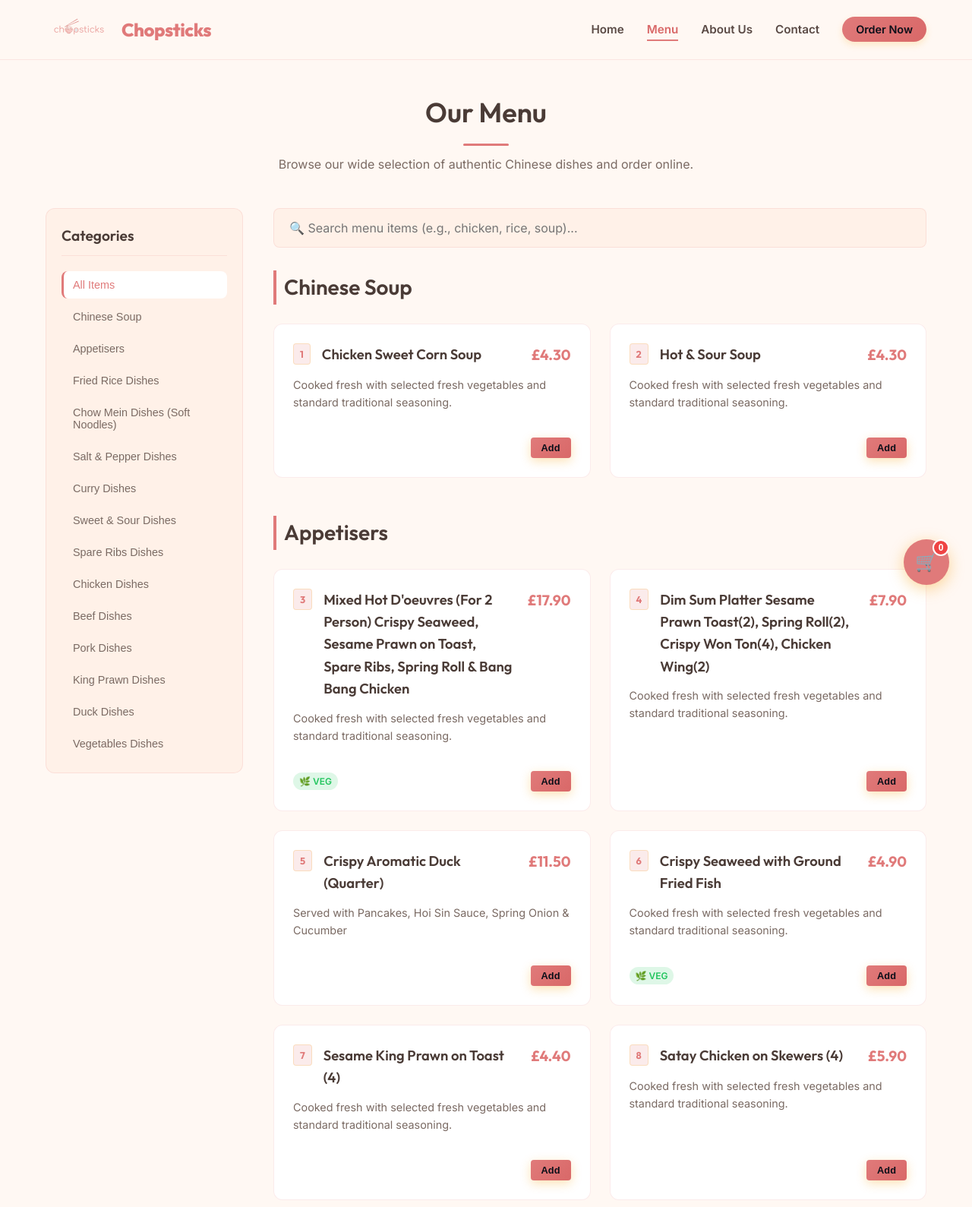
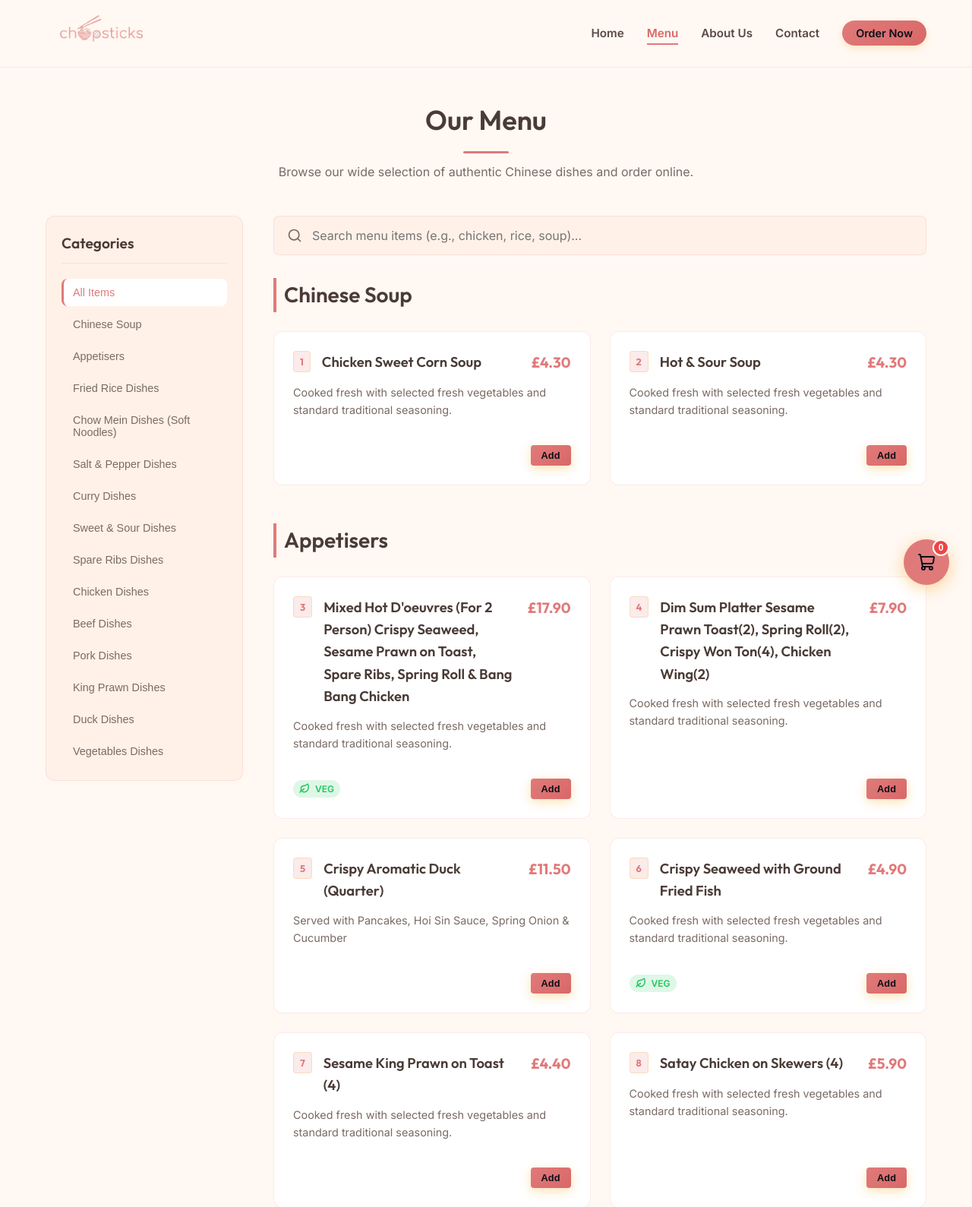
Before and after one commit to sanskriti171/chopsticksss, a Flask app: page /menu in a window 1280 px wide. Shown: the top 1589 px of the page at 76% size. Run offline with Flask 3, Linux system fonts and the light colour scheme.

Commit message:
Increase logo size and replace emojis with Lucide vector icons

```diff
--- a/static/style.css
+++ b/static/style.css
@@ -75,7 +75,7 @@ img {
     display: flex;
     justify-content: space-between;
     align-items: center;
-    padding: 15px 0;
+    padding: 4px 0; /* Balanced vertical padding for larger logo size */
 }
 
 .logo-link {
@@ -85,7 +85,7 @@ img {
 }
 
 .logo-img {
-    height: 48px;
+    height: 80px; /* Increased to 80px */
     object-fit: contain;
 }
 
@@ -758,3 +758,86 @@ textarea.form-control {
         /* simple responsive fallback */
     }
 }
+
+/* Lucide Icon Styling */
+.lucide {
+    width: 24px;
+    height: 24px;
+    stroke-width: 2px;
+    vertical-align: middle;
+    display: inline-block;
+}
+
+/* Specific icon adjustments */
+.info-icon .lucide {
+    width: 40px;
+    height: 40px;
+    color: var(--accent);
+}
+
+.contact-item-icon .lucide {
+    width: 32px;
+    height: 32px;
+    color: var(--accent);
+}
+
+.tag-icon {
+    width: 14px !important;
+    height: 14px !important;
+    margin-right: 4px;
+    vertical-align: -2px;
+    stroke-width: 2.5px;
+}
+
+.footer-icon {
+    width: 16px !important;
+    height: 16px !important;
+    margin-right: 8px;
+    color: var(--accent);
+    vertical-align: -3px;
+}
+
+.cart-title-icon {
+    width: 20px !important;
+    height: 20px !important;
+    margin-right: 8px;
+    vertical-align: -3px;
+}
+
+.cart-close-btn {
+    background: transparent;
+    border: none;
+    color: var(--text-secondary);
+    cursor: pointer;
+    transition: var(--transition);
+}
+
+.cart-close-btn:hover {
+    color: var(--accent);
+}
+
+.cart-close-btn .lucide {
+    width: 18px !important;
+    height: 18px !important;
+}
+
+/* Search bar styling with icon */
+.search-wrapper {
+    position: relative;
+    width: 100%;
+}
+
+.search-icon {
+    position: absolute;
+    left: 18px;
+    top: 50%;
+    transform: translateY(-50%);
+    color: var(--text-secondary);
+    width: 20px !important;
+    height: 20px !important;
+    pointer-events: none;
+}
+
+.search-wrapper .search-input {
+    padding-left: 50px !important;
+}
--- a/templates/about.html
+++ b/templates/about.html
@@ -33,17 +33,17 @@
 
         <div class="info-grid">
             <div class="info-card" id="commit-card-1">
-                <div class="info-icon" style="color: var(--accent);">🌱</div>
+                <div class="info-icon" style="color: var(--accent);"><i data-lucide="sprout"></i></div>
                 <h3>Fresh Ingredients</h3>
                 <p>We source our vegetables, meats, and seafood daily to ensure every order is prepared with fresh ingredients.</p>
             </div>
             <div class="info-card" id="commit-card-2">
-                <div class="info-icon" style="color: var(--accent);">👨‍🍳</div>
+                <div class="info-icon" style="color: var(--accent);"><i data-lucide="chef-hat"></i></div>
                 <h3>Authentic Taste</h3>
                 <p>Our traditional wok-cooking methods seal in the rich, authentic flavors of classic Chinese recipes.</p>
             </div>
             <div class="info-card" id="commit-card-3">
-                <div class="info-icon" style="color: var(--accent);">🛡️</div>
+                <div class="info-icon" style="color: var(--accent);"><i data-lucide="shield-check"></i></div>
                 <h3>Allergy Aware</h3>
                 <p>We take food allergies seriously. Please refer to our menu icons (Spicy, Vegetarian, Nuts) or contact us directly if you have specific dietary requirements.</p>
             </div>
--- a/templates/base.html
+++ b/templates/base.html
@@ -1,29 +1,37 @@
 <!DOCTYPE html>
 <html lang="en">
+
 <head>
     <meta charset="utf-8">
     <meta name="viewport" content="width=device-width, initial-scale=1.0">
     <title>{% block title %}Chopsticks Leominster - Premium Chinese Takeaway{% endblock %}</title>
-    <meta name="description" content="Welcome to Chopsticks Restaurant Online, Chinese Takeaway in Leominster. Order delicious Chinese soups, appetisers, fried rice, chow mein, curries, and more.">
+    <meta name="description"
+        content="Welcome to Chopsticks Restaurant Online, Chinese Takeaway in Leominster. Order delicious Chinese soups, appetisers, fried rice, chow mein, curries, and more.">
     <!-- Main CSS -->
     <link rel="stylesheet" href="{{ url_for('static', filename='style.css') }}">
     <!-- Favicon -->
-    <link rel="shortcut icon" href="https://www.chopsticksleominster.co.uk/includes/default/favicon.png" type="image/x-icon">
+    <link rel="shortcut icon" href="https://www.chopsticksleominster.co.uk/includes/default/favicon.png"
+        type="image/x-icon">
 </head>
+
 <body>
     <!-- Premium Header and Navigation -->
     <header class="main-header">
         <div class="container">
             <nav class="nav-container">
                 <a href="/" class="logo-link" id="logo-nav">
-                    <img src="{{ url_for('static', filename='logo.png') }}" alt="Chopsticks Leominster" class="logo-img" onerror="this.onerror=null; this.src='https://www.chopsticksleominster.co.uk/images/assets/logo.png';">
-                    <span class="logo-text">Chopsticks</span>
+                    <img src="{{ url_for('static', filename='logo.png') }}" alt="Chopsticks Leominster" class="logo-img"
+                        onerror="this.onerror=null; this.src='https://www.chopsticksleominster.co.uk/images/assets/logo.png';">
                 </a>
                 <ul class="nav-menu">
-                    <li><a href="/" class="nav-link {% if request.path == '/' %}active{% endif %}" id="nav-home">Home</a></li>
-                    <li><a href="/menu" class="nav-link {% if request.path == '/menu' %}active{% endif %}" id="nav-menu">Menu</a></li>
-                    <li><a href="/about" class="nav-link {% if request.path == '/about' %}active{% endif %}" id="nav-about">About Us</a></li>
-                    <li><a href="/contact" class="nav-link {% if request.path == '/contact' %}active{% endif %}" id="nav-contact">Contact</a></li>
+                    <li><a href="/" class="nav-link {% if request.path == '/' %}active{% endif %}"
+                            id="nav-home">Home</a></li>
+                    <li><a href="/menu" class="nav-link {% if request.path == '/menu' %}active{% endif %}"
+                            id="nav-menu">Menu</a></li>
+                    <li><a href="/about" class="nav-link {% if request.path == '/about' %}active{% endif %}"
+                            id="nav-about">About Us</a></li>
+                    <li><a href="/contact" class="nav-link {% if request.path == '/contact' %}active{% endif %}"
+                            id="nav-contact">Contact</a></li>
                     <li><a href="/menu" class="btn-order-nav" id="nav-order-now">Order Now</a></li>
                 </ul>
             </nav>
@@ -41,7 +49,8 @@
             <div class="footer-grid">
                 <div class="footer-col">
                     <h4 style="color: var(--accent);">Chopsticks Leominster</h4>
-                    <p>Experience the finest Chinese cuisine in Leominster. Fresh ingredients, traditional recipes, and authentic flavors.</p>
+                    <p>Experience the finest Chinese cuisine in Leominster. Fresh ingredients, traditional recipes, and
+                        authentic flavors.</p>
                 </div>
                 <div class="footer-col">
                     <h4>Quick Links</h4>
@@ -54,9 +63,9 @@
                 </div>
                 <div class="footer-col">
                     <h4>Contact Us</h4>
-                    <p>📍 {{ contact.address }}</p>
-                    <p>📞 <a href="tel:{{ contact.phone }}" style="color: var(--accent);">{{ contact.phone }}</a></p>
-                    <p>📧 <a href="mailto:{{ contact.email }}">{{ contact.email }}</a></p>
+                    <p><i data-lucide="map-pin" class="footer-icon"></i> {{ contact.address }}</p>
+                    <p><i data-lucide="phone" class="footer-icon"></i> <a href="tel:{{ contact.phone }}" style="color: var(--accent);">{{ contact.phone }}</a></p>
+                    <p><i data-lucide="mail" class="footer-icon"></i> <a href="mailto:{{ contact.email }}">{{ contact.email }}</a></p>
                 </div>
                 <div class="footer-col">
                     <h4>Opening Hours</h4>
@@ -71,6 +80,12 @@
         </div>
     </footer>
 
+    <!-- Lucide Icons -->
+    <script src="https://unpkg.com/lucide@latest"></script>
+    <script>
+        lucide.createIcons();
+    </script>
     {% block scripts %}{% endblock %}
 </body>
+
 </html>
--- a/templates/contact.html
+++ b/templates/contact.html
@@ -18,7 +18,7 @@
             <!-- Contact details -->
             <div class="contact-info-list">
                 <div class="contact-item" id="contact-item-phone">
-                    <div class="contact-item-icon">📞</div>
+                    <div class="contact-item-icon"><i data-lucide="phone"></i></div>
                     <div>
                         <h4>Phone Number</h4>
                         <p><a href="tel:{{ contact.phone }}" style="color: var(--accent); font-weight: 700; font-size: 1.2rem;">{{ contact.phone }}</a></p>
@@ -27,7 +27,7 @@
                 </div>
 
                 <div class="contact-item" id="contact-item-email">
-                    <div class="contact-item-icon">📧</div>
+                    <div class="contact-item-icon"><i data-lucide="mail"></i></div>
                     <div>
                         <h4>Email Address</h4>
                         <p><a href="mailto:{{ contact.email }}">{{ contact.email }}</a></p>
@@ -36,7 +36,7 @@
                 </div>
 
                 <div class="contact-item" id="contact-item-address">
-                    <div class="contact-item-icon">📍</div>
+                    <div class="contact-item-icon"><i data-lucide="map-pin"></i></div>
                     <div>
                         <h4>Our Address</h4>
                         <p>{{ contact.address }}</p>
--- a/templates/menu.html
+++ b/templates/menu.html
@@ -29,7 +29,10 @@
             <div class="menu-panel">
                 <!-- Live Search Bar -->
                 <div class="search-container">
-                    <input type="text" id="menu-search" class="search-input" placeholder="🔍 Search menu items (e.g., chicken, rice, soup)..." onkeyup="searchMenu()">
+                    <div class="search-wrapper">
+                        <i data-lucide="search" class="search-icon"></i>
+                        <input type="text" id="menu-search" class="search-input" placeholder="Search menu items (e.g., chicken, rice, soup)..." onkeyup="searchMenu()">
+                    </div>
                 </div>
 
                 <!-- Menu Categories & Items -->
@@ -57,13 +60,13 @@
                                     <div class="menu-item-tags">
                                         <!-- Custom logic for tags based on item name and category -->
                                         {% if 'curry' in item.name.lower() or 'spicy' in item.name.lower() or 'chilli' in item.name.lower() or 'szechuan' in item.name.lower() or 'green' in item.name.lower() or 'red' in item.name.lower() %}
-                                        <span class="tag tag-spicy">🌶️ Spicy</span>
+                                        <span class="tag tag-spicy"><i data-lucide="flame" class="tag-icon"></i> Spicy</span>
                                         {% endif %}
                                         {% if 'vegetable' in item.name.lower() or 'beancurd' in item.name.lower() or 'seaweed' in item.name.lower() or 'plain' in item.name.lower() %}
-                                        <span class="tag tag-vegetarian">🌿 Veg</span>
+                                        <span class="tag tag-vegetarian"><i data-lucide="leaf" class="tag-icon"></i> Veg</span>
                                         {% endif %}
                                         {% if 'nuts' in item.name.lower() or 'cashew' in item.name.lower() %}
-                                        <span class="tag tag-nuts">🥜 Nuts</span>
+                                        <span class="tag tag-nuts"><i data-lucide="alert-triangle" class="tag-icon"></i> Nuts</span>
                                         {% endif %}
                                     </div>
                                     <button class="btn-primary" style="padding: 6px 14px; font-size: 0.8rem; border-radius: 4px; border: none; cursor: pointer;" onclick="addToCart('{{ item.number }}', '{{ item.name }}', '{{ item.price }}')">Add</button>
@@ -82,8 +85,8 @@
 <!-- Floating Shopping Cart Simulation -->
 <div id="cart-drawer" style="position: fixed; bottom: 30px; right: 30px; z-index: 1000; background: var(--bg-card); border: 1px solid var(--accent); border-radius: 12px; padding: 15px 20px; box-shadow: 0 10px 30px rgba(0,0,0,0.5); display: none; min-width: 250px; animation: fadeInUp 0.4s ease-out;">
     <h4 style="color: var(--accent); margin-bottom: 10px; display: flex; justify-content: space-between;">
-        <span>🛒 Your Order</span>
-        <button onclick="toggleCart()" style="background:transparent; border:none; color:var(--text-secondary); cursor:pointer;">✕</button>
+        <span><i data-lucide="shopping-basket" class="cart-title-icon"></i> Your Order</span>
+        <button onclick="toggleCart()" class="cart-close-btn"><i data-lucide="x"></i></button>
     </h4>
     <div id="cart-items" style="max-height: 150px; overflow-y: auto; margin-bottom: 15px; font-size: 0.85rem;"></div>
     <div style="border-top: 1px solid var(--border-color); padding-top: 10px; display: flex; justify-content: space-between; font-weight: 700; margin-bottom: 15px;">
@@ -93,8 +96,8 @@
     <button class="btn-primary" style="width: 100%; border: none; padding: 10px; border-radius: 6px; cursor: pointer; font-size: 0.9rem;" onclick="checkout()">Checkout</button>
 </div>
 
-<button id="cart-trigger" style="position: fixed; bottom: 30px; right: 30px; z-index: 999; background: var(--accent); color: #0b0f19; border: none; width: 60px; height: 60px; border-radius: 50%; cursor: pointer; box-shadow: 0 5px 20px rgba(245, 158, 11, 0.4); display: flex; align-items: center; justify-content: center; font-size: 1.5rem; transition: var(--transition);" onclick="toggleCart()">
-    🛒
+<button id="cart-trigger" style="position: fixed; bottom: 30px; right: 30px; z-index: 999; background: var(--accent); color: #0b0f19; border: none; width: 60px; height: 60px; border-radius: 50%; cursor: pointer; box-shadow: 0 5px 20px rgba(245, 158, 11, 0.4); display: flex; align-items: center; justify-content: center; font-size: 1.25rem; transition: var(--transition);" onclick="toggleCart()">
+    <i data-lucide="shopping-cart"></i>
     <span id="cart-count" style="position: absolute; top: 0; right: 0; background: #ef4444; color: white; font-size: 0.75rem; font-weight: 700; width: 22px; height: 22px; border-radius: 50%; display: flex; align-items: center; justify-content: center; border: 2px solid var(--bg-card);">0</span>
 </button>
 {% endblock %}
```
Also changed, not shown: templates/index.html (+5 -5 lines).
